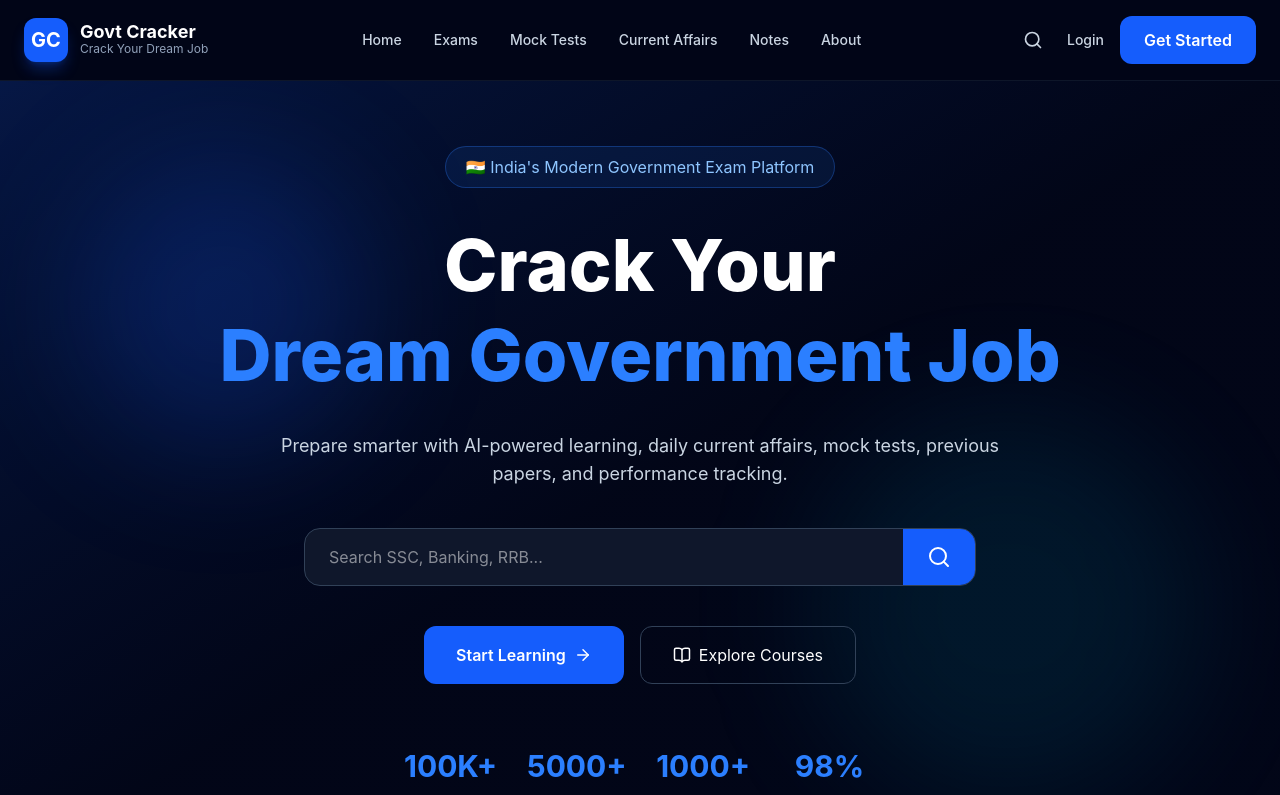
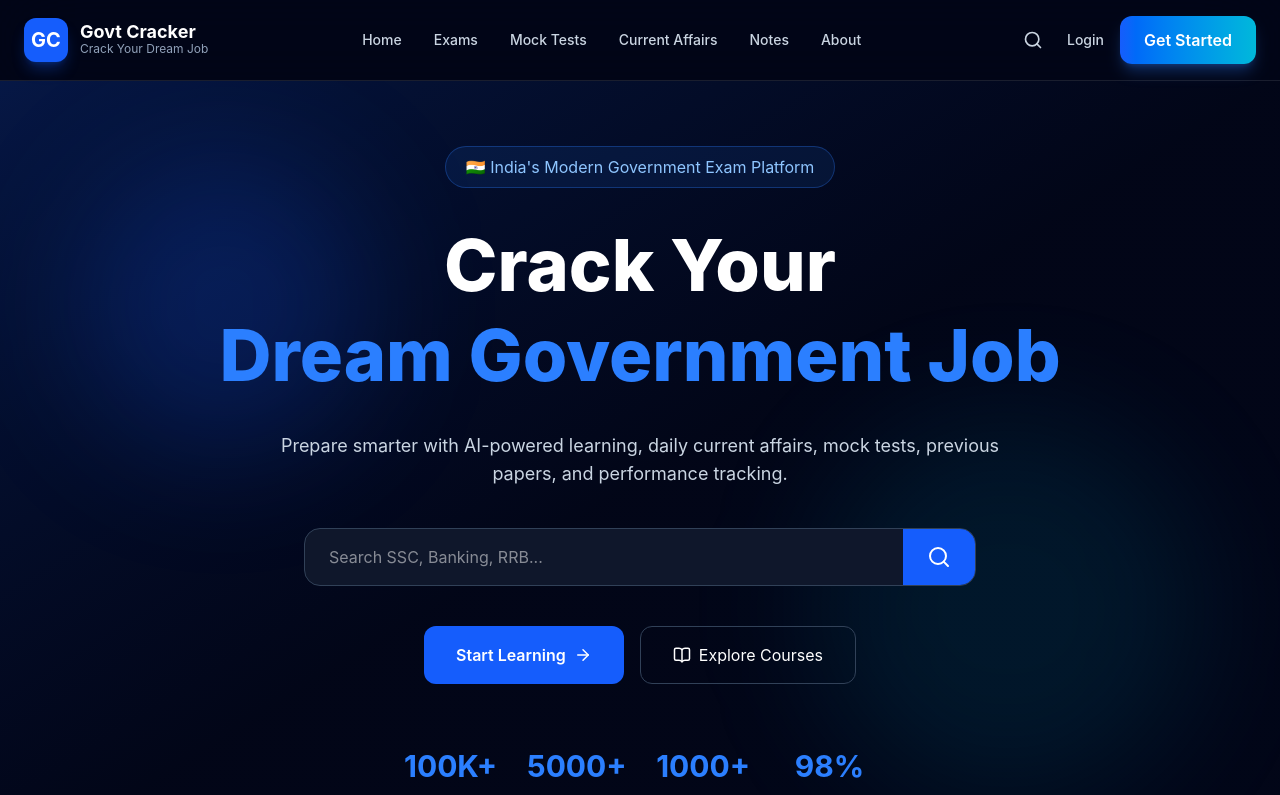
Before and after one commit to Chanduuu018/govt-cracker, a React (Vite) app: page / in a window 1280 px wide. Shown: the top 795 px of the page. Built offline with nearby package versions, Linux system fonts and the light colour scheme.

Commit message:
feat: improve navbar navigation

```diff
--- a/src/components/layout/Navbar.tsx
+++ b/src/components/layout/Navbar.tsx
@@ -6,7 +6,7 @@ import Container from "../ui/Container";
 
 const Navbar = () => {
   return (
-    <header className="sticky top-0 z-50 border-b border-slate-800/50 bg-slate-950/80 backdrop-blur-xl">
+    <header className="sticky top-0 z-50 border-b border-white/10 bg-slate-950/70 backdrop-blur-2xl transition-all duration-300">
       <Container>
   <div className="flex h-20 items-center justify-between">
         <Logo />
--- a/src/components/ui/Button.tsx
+++ b/src/components/ui/Button.tsx
@@ -4,7 +4,7 @@ interface ButtonProps {
 
 const Button = ({ children }: ButtonProps) => {
   return (
-    <button className="rounded-xl bg-blue-600 px-6 py-3 font-semibold text-white transition hover:bg-blue-700">
+    <button className="rounded-xl bg-gradient-to-r from-blue-600 to-cyan-500 px-6 py-3 font-semibold text-white shadow-lg shadow-blue-500/30 transition-all duration-300 hover:scale-105 hover:shadow-blue-500/50">
       {children}
     </button>
   );
```
